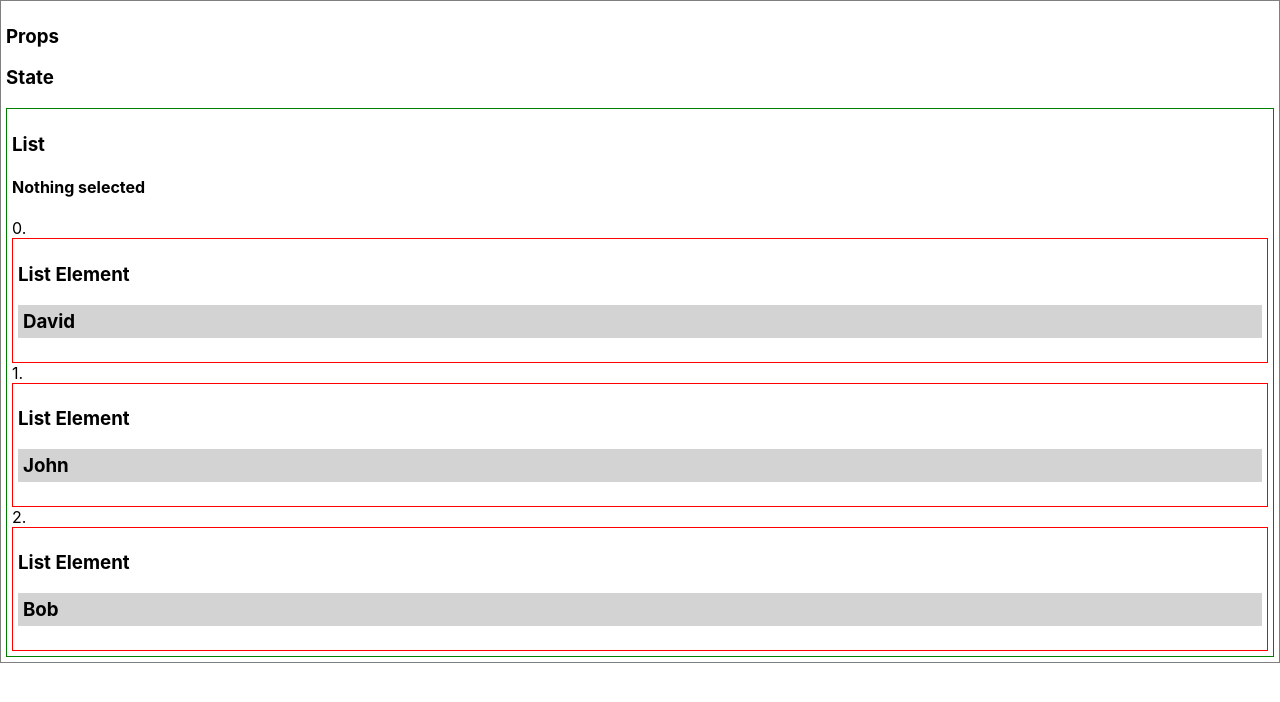
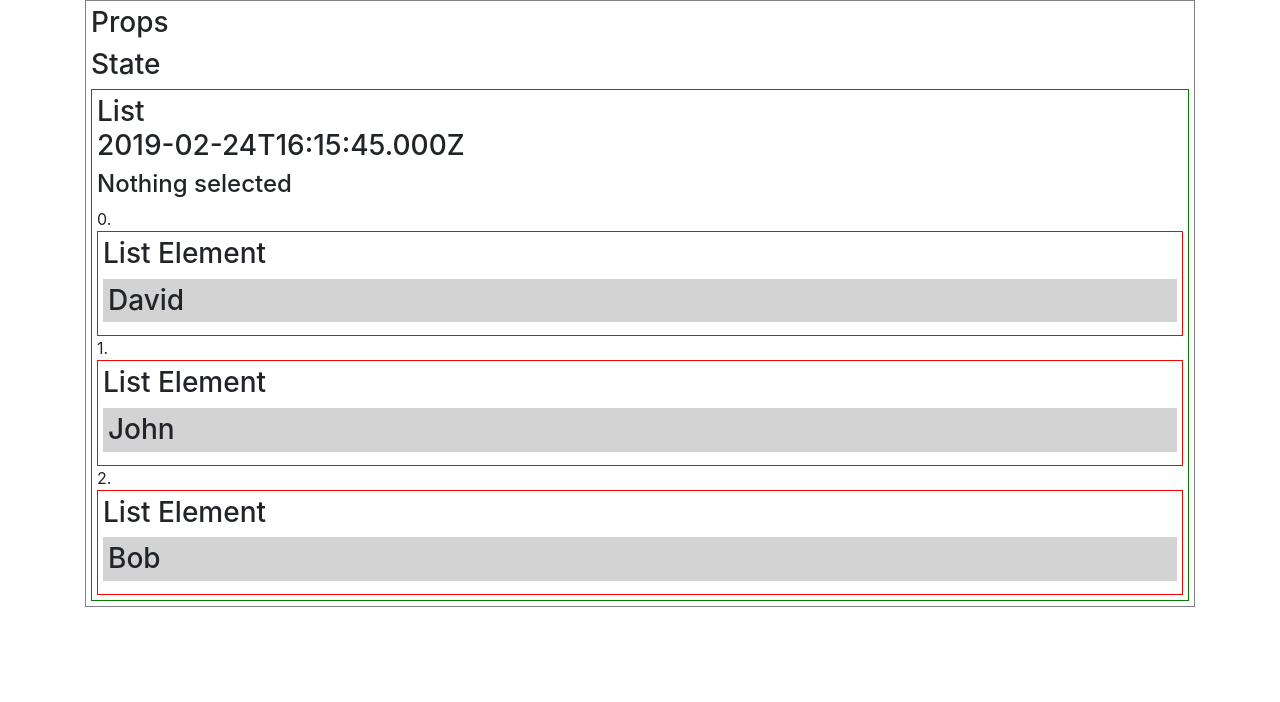
Before and after one commit to bob-smith-compass/react-props-state, a React (Create React App) app: page / in a window 1280 px wide. Shown: the top 702 px of the page. Built offline with nearby package versions, Linux system fonts and the light colour scheme.

Commit message:
WTF: bootsrap subtle error goes away when VS Code is restarted!

```diff
--- a/src/App.js
+++ b/src/App.js
@@ -1,5 +1,6 @@
 import React, { Component } from 'react';
 import './App.css';
+import './css/bootstrap.min.css';
 import List from './components/list/List';
 
 class App extends Component {
--- a/src/components/list/List.jsx
+++ b/src/components/list/List.jsx
@@ -1,10 +1,11 @@
 import React from 'react';
 import ListElement from '../list-element/ListElement';
+import SimpleComponent from '../simple/SimpleComponent';
 
 export default function List(props) {
   return (
     <div style={{border: "solid 1px green", padding: "5px"}}>
-      <h3>List</h3>
+      <h3>List <SimpleComponent /></h3>
       <h4>{props.selected? "Selected":"Nothing selected"}</h4>
       {props.names.map((e, i) => {
           return <div key={i}>
--- /dev/null
+++ b/src/components/simple/SimpleComponent.jsx
@@ -0,0 +1,9 @@
+import React from 'react'
+
+export default function SimpleComponent() {
+  return (
+    <div>
+      {new Date().toISOString()}
+    </div>
+  )
+}
```
